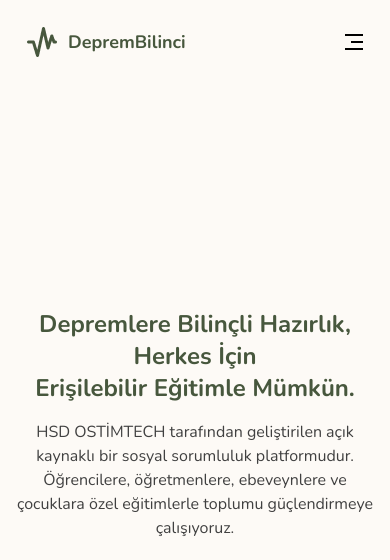
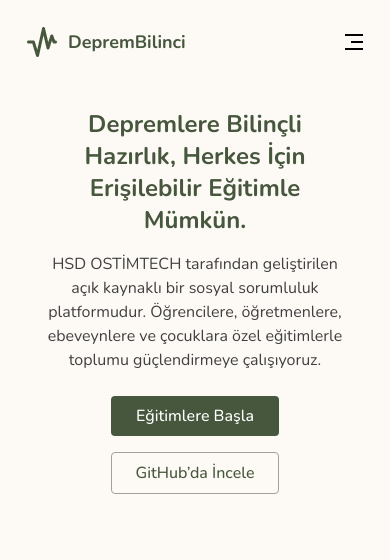
Before and after one commit to HSD-OSTIMTECH/DepremBilinci, a Next.js app: page / in a window 390 px wide. Shown: the top 560 px of the page. Built offline with nearby package versions, Linux system fonts and the light colour scheme; no server answers.

Commit message:
feat: added responsive design to home page site

```diff
--- a/pages/index.tsx
+++ b/pages/index.tsx
@@ -9,10 +9,10 @@ import GithubAction from "@/components/GithubAction";
 
 export default function Home() {
   return (
-    <div className="my-24">
+    <div className="px-6 sm:px-0 my-2 sm:my-24">
 
         {/*Hero Section*/}
-        <section className="flex flex-col items-center justify-center px-4 text-center py-32">
+        <section className="flex flex-col items-center justify-center px-4 text-center py-4 sm:py-32">
           <h1 className="text-2xl md:text-4xl font-bold text-primary mb-4">
             Depremlere Bilinçli Hazırlık, Herkes İçin<br />Erişilebilir Eğitimle Mümkün.
           </h1>
@@ -41,7 +41,7 @@ export default function Home() {
         </section>
 
         {/* Eğitim Kataloğumuz*/}
-        <section className="py-48">
+        <section className="py-16 sm:py-48">
 
           <h2 className="text-2xl md:text-3xl font-semibold text-primary mb-2">Eğitim Kataloğumuz</h2>
           <p className="text-neutral-700 mb-8">
@@ -103,7 +103,7 @@ export default function Home() {
         <GithubAction/>
 
         {/* Destek Olun */}
-        <section className="px-4 py-32">
+        <section className="px-4 py-4 sm:py-32">
           <div className="grid md:grid-cols-2 gap-12 items-center">
             {/* Sol metin alanı */}
             <div>
```
